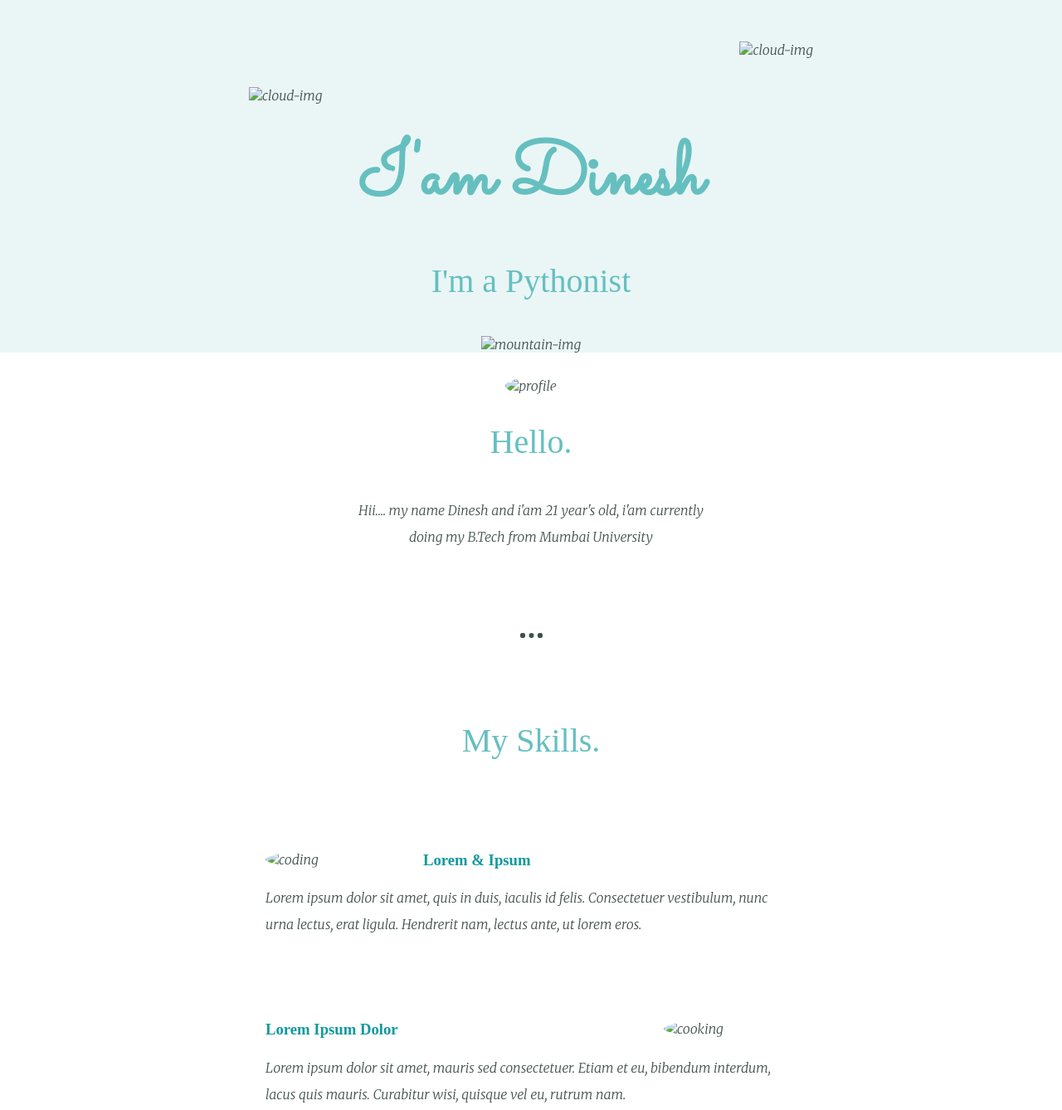
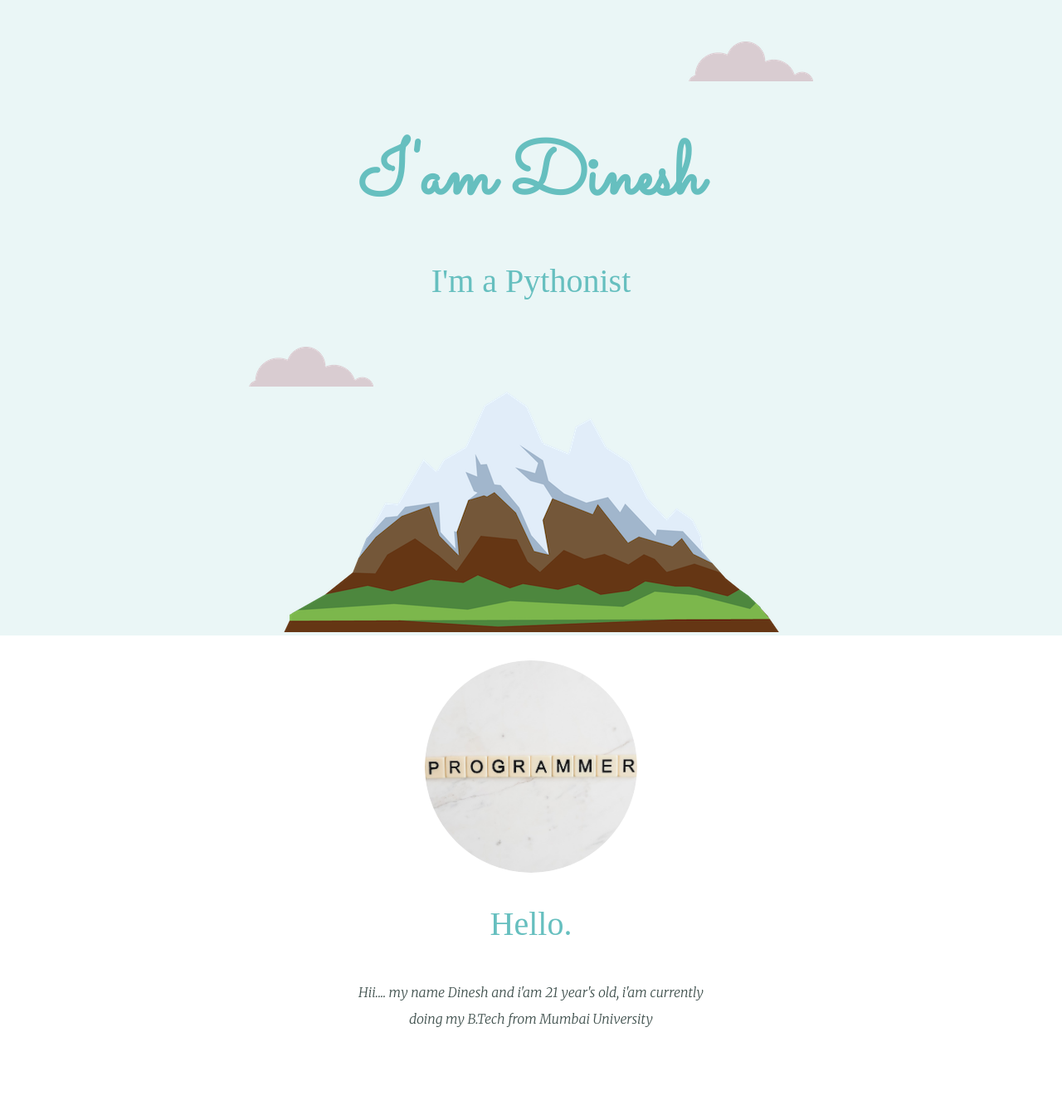
Before and after one commit to dineshtamang14/website, a plain HTML site: page index.html in a window 1280 px wide. Shown: the top 1338 px of the page at 83% size. Drawn offline with Linux system fonts and the light colour scheme; a web font is replaced by a local one.

Commit message:
Update index.html
updated images

```diff
--- a/index.html
+++ b/index.html
@@ -13,16 +13,16 @@
     </head>
     <body>
         <div class="top">
-        <img class="top-cloud" src="images/cloud.png" alt="cloud-img">
+        <img class="top-cloud" src="cloud.png" alt="cloud-img">
         <h1>I'am Dinesh</h1>
         <h2>I'm a Pythonist</h2>
-        <img class="buttom-cloud" src="images/cloud.png" alt="cloud-img">
-        <img src="images/mountain.png" alt="mountain-img">
+        <img class="buttom-cloud" src="cloud.png" alt="cloud-img">
+        <img src="mountain.png" alt="mountain-img">
         </div>
 
 <div class="middle-container">
   <div class="profile">
-    <img class="photo" src="image/program.png" alt="profile">
+    <img class="photo" src="program.png" alt="profile">
     <h2>Hello.</h2>
     <p class="intro">Hii.... my name Dinesh and i'am 21 year's old, i'am currently doing my B.Tech from Mumbai University</p>
   </div>
@@ -30,12 +30,12 @@
   <div class="skills">
     <h2>My Skills.</h2>
     <div class="skill-row">
-      <img class="code-img" src="image/computer.png" alt="coding">
+      <img class="code-img" src="computer.png" alt="coding">
       <h3>Lorem & Ipsum</h3>
       <p>Lorem ipsum dolor sit amet, quis in duis, iaculis id felis. Consectetuer vestibulum, nunc urna lectus, erat ligula. Hendrerit nam, lectus ante, ut lorem eros.</p>
     </div>
     <div class="skill-row">
-      <img class="cook-img" src="image/chillies.png" alt="cooking">
+      <img class="cook-img" src="chillies.png" alt="cooking">
       <h3>Lorem Ipsum Dolor</h3>
       <p>Lorem ipsum dolor sit amet, mauris sed consectetuer. Etiam et eu, bibendum interdum, lacus quis mauris. Curabitur wisi, quisque vel eu, rutrum nam.</p>
     </div>
```
